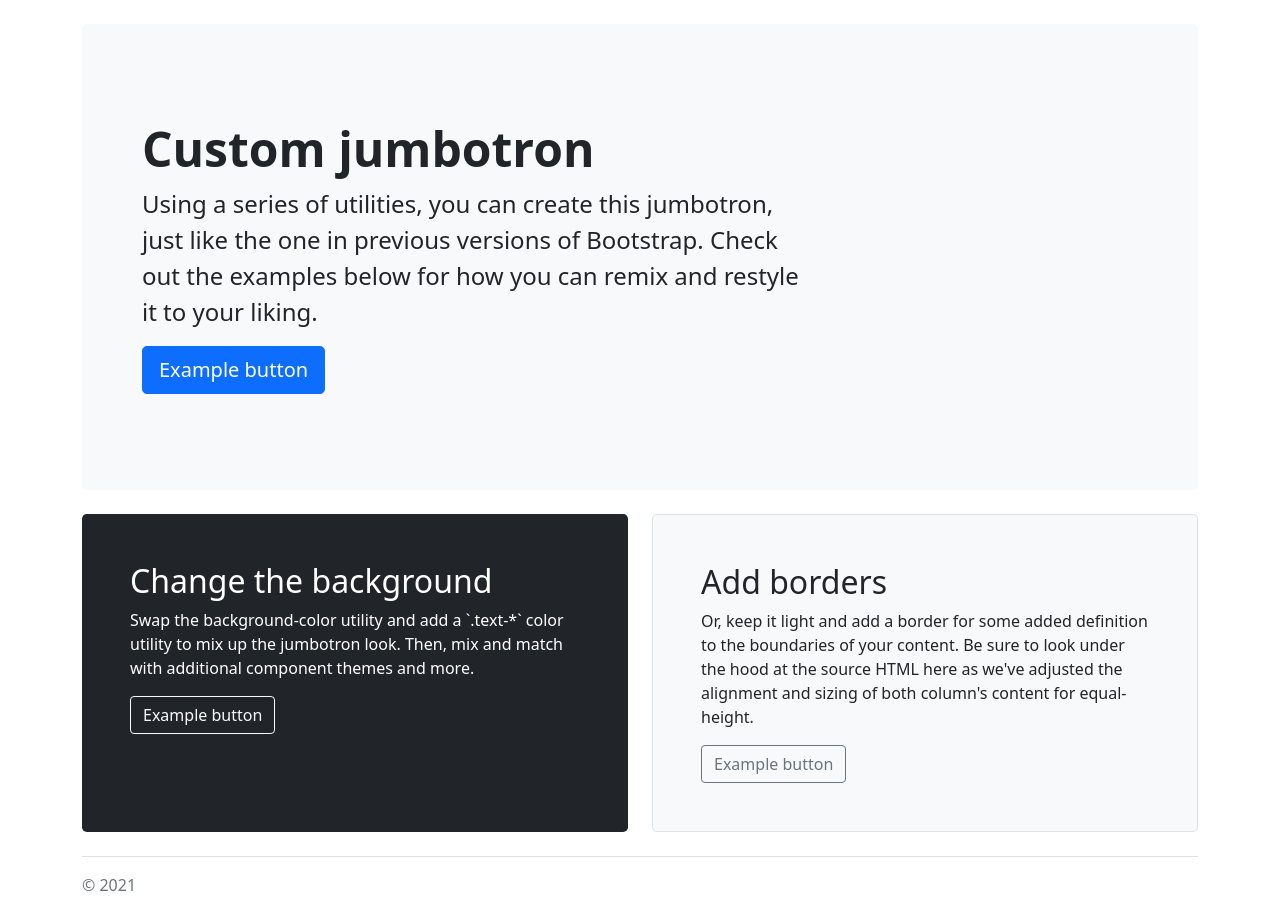
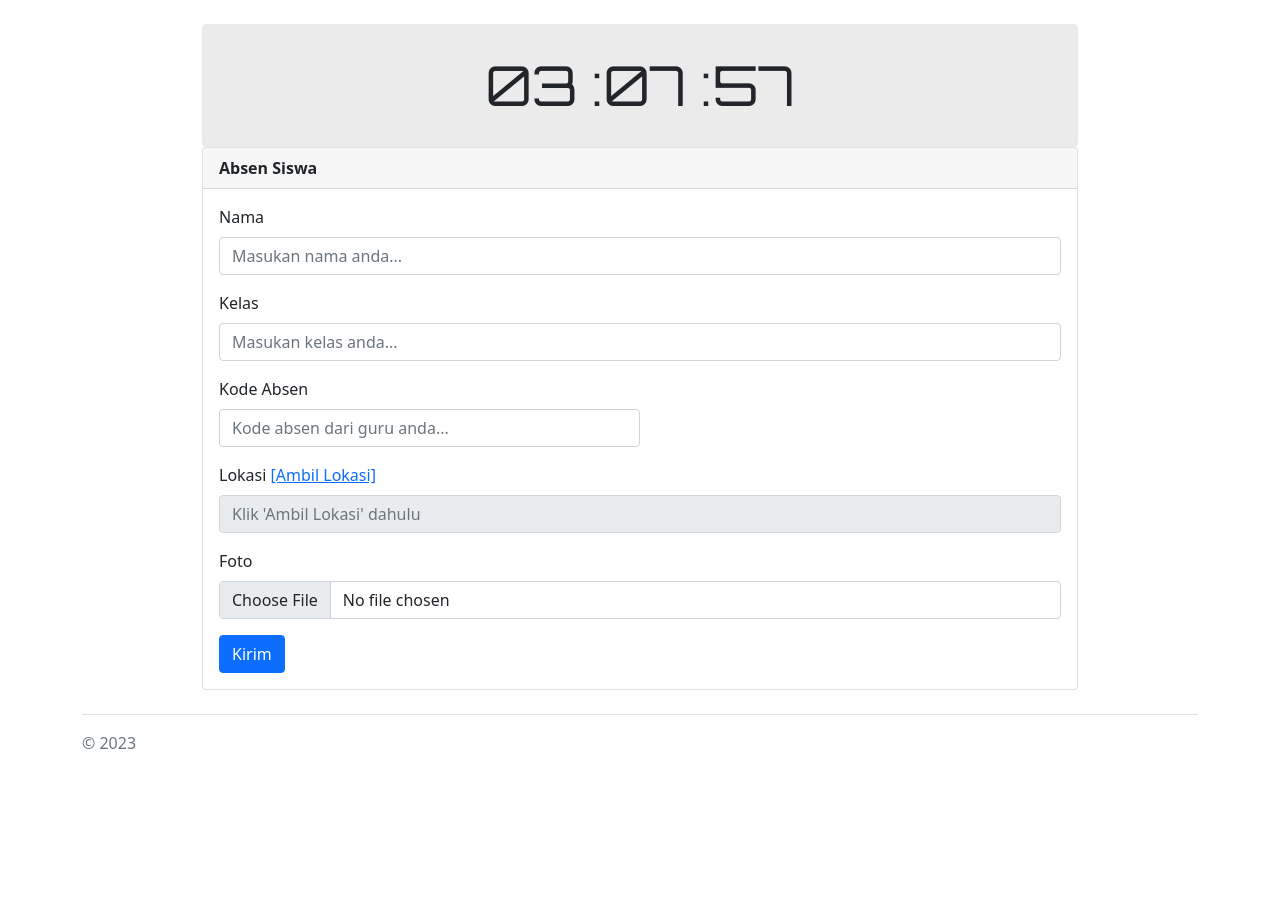
Before and after one commit to ilham513/mypresence, a CodeIgniter app: page /mypresence/ in a window 1280 px wide. Shown: the part 77-998 px from the top of the page. After the commit the page ends 826 px from the top, so only its background shows below. Run offline with CodeIgniter, Linux system fonts and the light colour scheme.

Commit message:
first commit

```diff
--- a/application/views/home_index.php
+++ b/application/views/home_index.php
@@ -8,10 +8,12 @@ defined('BASEPATH') OR exit('No direct script access allowed');
     <meta name="viewport" content="width=device-width, initial-scale=1">
     <meta name="author" content="Ilham Setia Bhakti">
     <title>Homepage</title>
+	<link rel="preconnect" href="https://fonts.googleapis.com">
+	<link rel="preconnect" href="https://fonts.gstatic.com" crossorigin>
+	<link href="https://fonts.googleapis.com/css2?family=Orbitron&family=Roboto:wght@300&display=swap" rel="stylesheet">
     <!-- Bootstrap core CSS -->
 	<link href="<?=base_url();?>css/bootstrap.min.css" rel="stylesheet" integrity="sha384-EVSTQN3/azprG1Anm3QDgpJLIm9Nao0Yz1ztcQTwFspd3yD65VohhpuuCOmLASjC" crossorigin="anonymous">
-	<link href="<?=base_url();?>css/style.css" rel="stylesheet" integrity="sha384-EVSTQN3/azprG1Anm3QDgpJLIm9Nao0Yz1ztcQTwFspd3yD65VohhpuuCOmLASjC" crossorigin="anonymous">
-
+	<link href="<?=base_url();?>css/style.css" rel="stylesheet" >
   </head>
   <body>
 
@@ -24,35 +26,56 @@ defined('BASEPATH') OR exit('No direct script access allowed');
 		  </a>
 		</header>
 
-    <div class="p-5 mb-4 bg-light rounded-3">
-      <div class="container-fluid py-5">
-        <h1 class="display-5 fw-bold">Custom jumbotron</h1>
-        <p class="col-md-8 fs-4">Using a series of utilities, you can create this jumbotron, just like the one in previous versions of Bootstrap. Check out the examples below for how you can remix and restyle it to your liking.</p>
-        <button class="btn btn-primary btn-lg" type="button">Example button</button>
-      </div>
+		<div class="container" style="max-width: 900px;">
+			<div class="clock">
+				<span id="hour"></span>
+				<span id="minute"></span>
+				<span id="second"></span>
 			</div>
 
-    <div class="row align-items-md-stretch">
-      <div class="col-md-6">
-        <div class="h-100 p-5 text-white bg-dark rounded-3">
-          <h2>Change the background</h2>
-          <p>Swap the background-color utility and add a `.text-*` color utility to mix up the jumbotron look. Then, mix and match with additional component themes and more.</p>
-          <button class="btn btn-outline-light" type="button">Example button</button>
+			<div class="card">
+			  <div class="card-header fw-bold">
+				Absen Siswa
 			  </div>
+			  <div class="card-body">
+				<form>
+				  <div class="mb-3">
+					<label class="form-label">Nama</label>
+					<input type="text" class="form-control" placeholder="Masukan nama anda..." >
 				  </div>
-      <div class="col-md-6">
-        <div class="h-100 p-5 bg-light border rounded-3">
-          <h2>Add borders</h2>
-          <p>Or, keep it light and add a border for some added definition to the boundaries of your content. Be sure to look under the hood at the source HTML here as we've adjusted the alignment and sizing of both column's content for equal-height.</p>
-          <button class="btn btn-outline-secondary" type="button">Example button</button>
+
+				  <div class="mb-3">
+					<label class="form-label">Kelas</label>
+					<input type="text" class="form-control" placeholder="Masukan kelas anda..." >
+				  </div>
+
+				  <div class="mb-3">
+					<label class="form-label">Kode Absen</label>
+					<input type="text" class="form-control w-50" placeholder="Kode absen dari guru anda...">
+				  </div>
+
+				  <div class="mb-3">
+					<label class="form-label">Lokasi <a href="#">[Ambil Lokasi]</a></label>
+					<input type="text" class="form-control" readonly placeholder="Klik 'Ambil Lokasi' dahulu" >
+				  </div>
+
+				  <div class="mb-3">
+					<label class="form-label">Foto</label>
+					<input type="file" class="form-control">
+				  </div>
+
+				  <button type="submit" class="btn btn-primary">Kirim</button>
+				</form>
 			  </div>
 			</div>
 		</div>
 
 		<footer class="pt-3 mt-4 text-muted border-top">
-      &copy; 2021
+		  &copy; 2023
 		</footer>
 	  </div>
 	</main>
+
+	<script src="<?=base_url()?>js/script.js"></script>
   </body>
 </html>
--- a/css/style.css
+++ b/css/style.css
@@ -11,3 +11,14 @@
           font-size: 3.5rem;
         }
       }
+
+	.clock{
+	  background-color: #ebebeb;
+	  text-align:center;
+	  font-size:55px;
+	  height: 100%;
+	  padding-top: 20px;
+	  padding-bottom: 20px;
+	  font-family: 'Orbitron';
+	  border-radius: 4px;
+	}
--- /dev/null
+++ b/js/script.js
@@ -0,0 +1,21 @@
+function clock(){
+	const fullDate= new Date();
+	var hours= fullDate.getHours();
+	var minutes= fullDate.getMinutes();
+	var seconds=fullDate.getSeconds();
+
+	if(hours<10){
+	  hours= "0"+hours;
+	}
+	if(minutes<10){
+	  minutes= "0"+minutes;
+	}
+	if(seconds<10){
+	  seconds= "0"+seconds;
+	}
+	document.getElementById('hour').innerHTML=hours;
+	document.getElementById('minute').innerHTML= ":"+ minutes;
+	document.getElementById('second').innerHTML=":"+seconds;
+}
+
+setInterval(clock, 100);
```
Also changed, not shown: application/views/admin_index.php (added, +58 -0 lines). Lines whose indentation alone changed are shown as unchanged.
